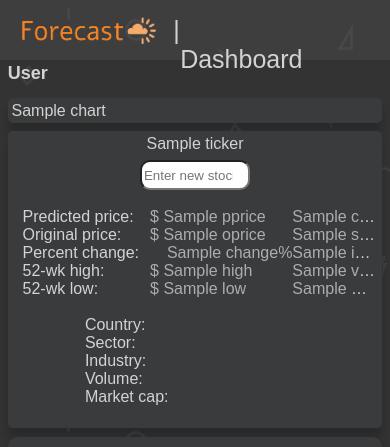
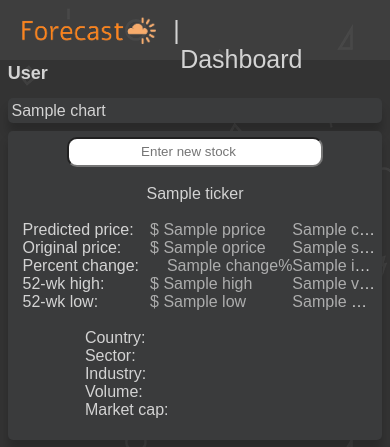
Before and after one commit to keatox/forecast, a Flask app: template src/frontend/templates/dashboard.html in a window 390 px wide; the page is wider, and only the part inside the window is pictured. Shown: the top 447 px of that part. Run offline with Flask 3, Linux system fonts and the light colour scheme; the template is opened without the code that fills it: most values are stand-ins (such as "Sample title", 1, 10 or a date in 2020); parts of the project's set-up code (start-up, migrations or seed data) failed here and were passed over.

Commit message:
Move dashsearch

```diff
--- a/src/frontend/static/styles.css
+++ b/src/frontend/static/styles.css
@@ -243,9 +243,9 @@ li{
 #dashsearch{
     text-align: center;
     height: 30px;
-    width: 30%;
+    width: 400px;
     border-radius: 10px;
-    margin-top: 2%;
+    margin-top: 0.5%;
 }
 
 #error{
@@ -269,6 +269,10 @@ li{
 }
 
 @media (max-width: 768px){
+    #dashsearch{
+        width: 70%;
+    }
+
     #error2{
         text-align: center;
         margin-left: 0;
--- a/src/frontend/templates/dashboard.html
+++ b/src/frontend/templates/dashboard.html
@@ -31,7 +31,6 @@
         <div id="graph">
             <div id="block" class="plot">{{ chart|safe }}</div>
             <div id="block" class="data">
-                <div class="center">{{ ticker }}</div>
                 <form method='POST' action="/" class="center">
                     <input name='dashsearch' id='dashsearch' type="search" placeholder="Enter new stock" required/>
                 </form>
@@ -40,6 +39,7 @@
                 {% else %}
                     <br>
                 {% endif %}
+                <div class="center">{{ ticker }}</div><br>
                 <div id='info' style="float: left;">
                     Predicted price:<br>
                     Original price:<br>
```
